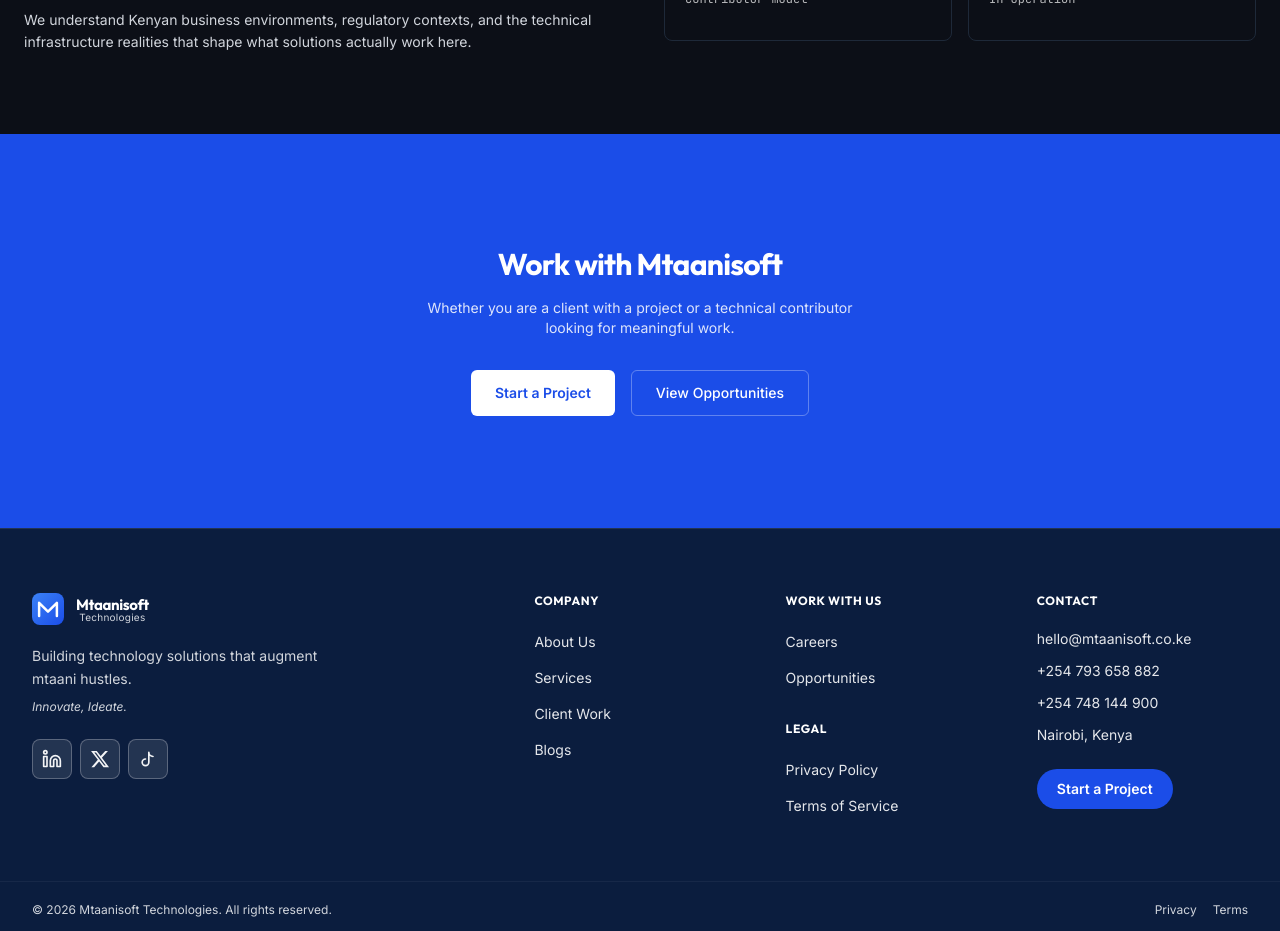
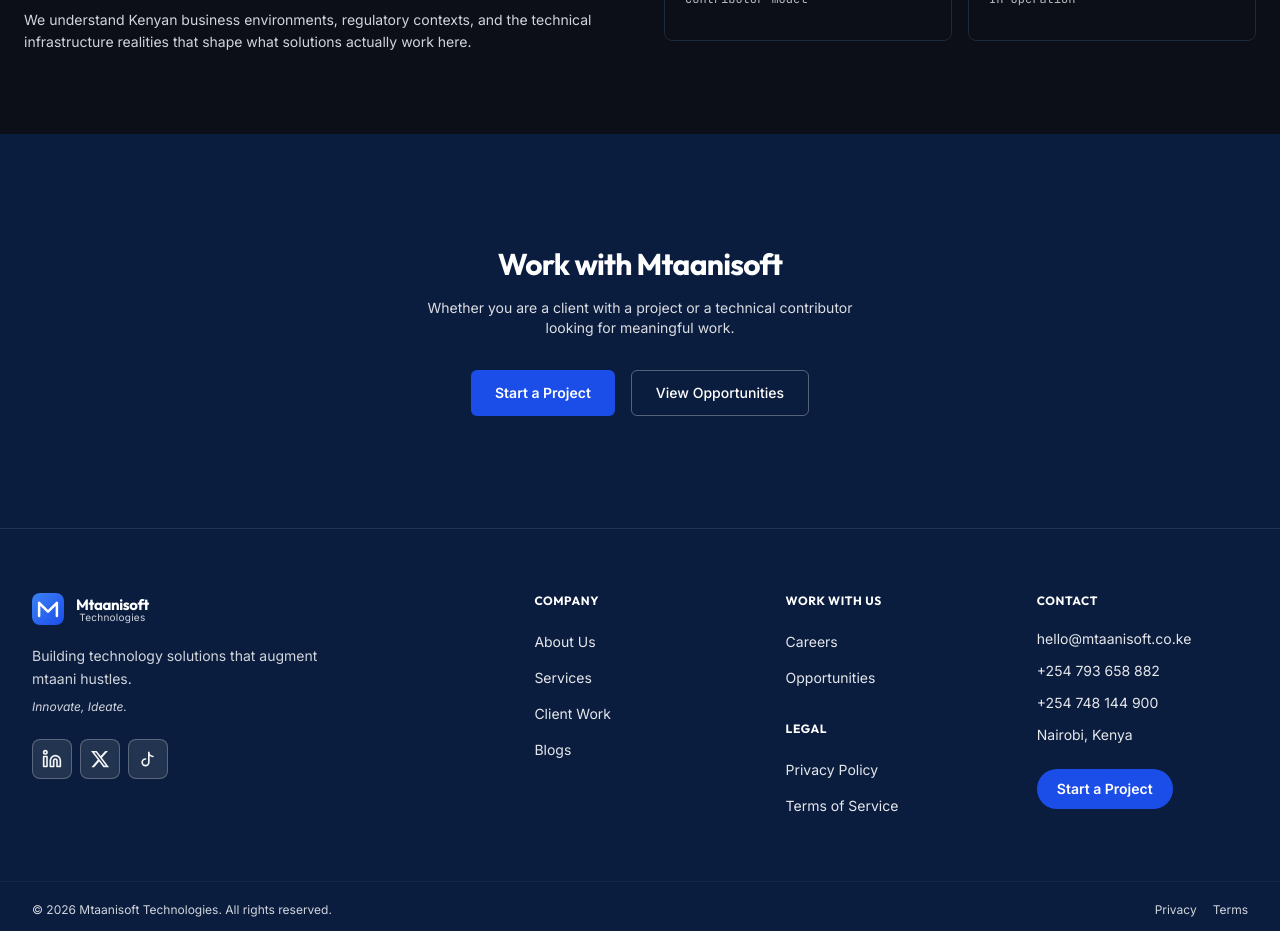
Before and after one commit to stevejj4/Mtaanisoft-Technologies-Website, a React (Vite) app: page / in a window 1280 px wide. Shown: the part 2460-3391 px from the top of the page. Built offline with nearby package versions, Linux system fonts and the light colour scheme; the HTML template or start-up script is replaced by a standard one.

Commit message:
ability to run on render

```diff
--- a/src/pages/AboutPage.tsx
+++ b/src/pages/AboutPage.tsx
@@ -190,7 +190,7 @@ export default function AboutPage({ navigate }: { navigate: (p: Page) => void })
         </div>
       </section>
 
-      <section className="py-24 md:py-28 bg-primary">
+      <section className="section-dark py-32 md:py-28">
         <div className="max-w-7xl mx-auto px-6 text-center">
           <h2 className="font-display text-3xl font-bold text-white mb-4 tracking-tight">
             Work with Mtaanisoft
@@ -201,7 +201,7 @@ export default function AboutPage({ navigate }: { navigate: (p: Page) => void })
           <div className="flex flex-wrap justify-center gap-4">
             <button
               onClick={() => navigate('contact')}
-              className="bg-white text-primary font-semibold px-6 py-3 rounded-md hover:bg-emerald-50 transition-colors text-sm"
+              className="bg-primary text-white font-bold px-6 py-3 rounded-md hover:bg-primary/90 transition-colors text-sm"
             >
               Start a Project
             </button>
```
